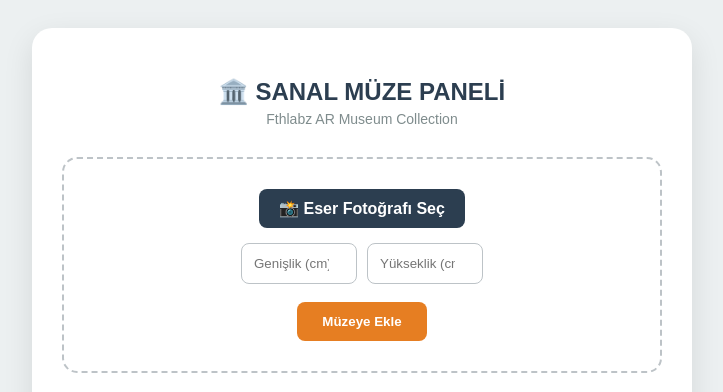
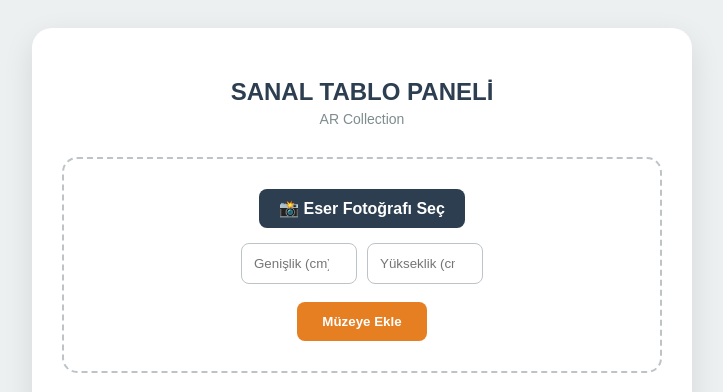
Before and after one commit to fthlabz/sanal-tablo, a plain HTML site: page panel.html in a window 1280 px wide. Shown: the top 392 px of the page, without its empty margins (278-1001 px from the left). Drawn offline with Linux system fonts and the light colour scheme.

Commit message:
Update panel.html

```diff
--- a/panel.html
+++ b/panel.html
@@ -35,8 +35,8 @@
 <body>
 
 <div class="container">
-    <h2>🏛️ SANAL MÜZE PANELİ</h2>
-    <div class="sub">Fthlabz AR Museum Collection</div>
+    <h2>SANAL TABLO PANELİ</h2>
+    <div class="sub">AR Collection</div>
 
     <div class="upload-area">
         <label for="fileIn" class="btn-select">📸 Eser Fotoğrafı Seç</label>
@@ -114,7 +114,7 @@
 
             document.getElementById('status').style.display = "none";
             listeCiz();
-            alert("Eser Müzeye Eklendi! 🎨");
+            alert("Tablo Eklendi! 🎨");
         };
     }
 
```
